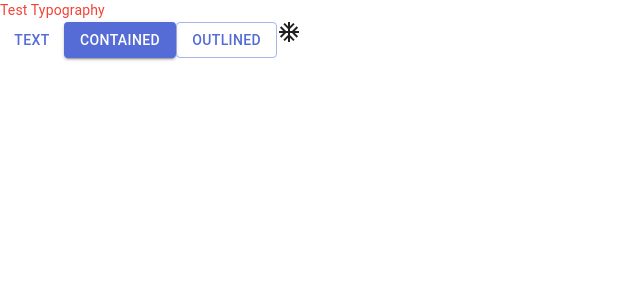
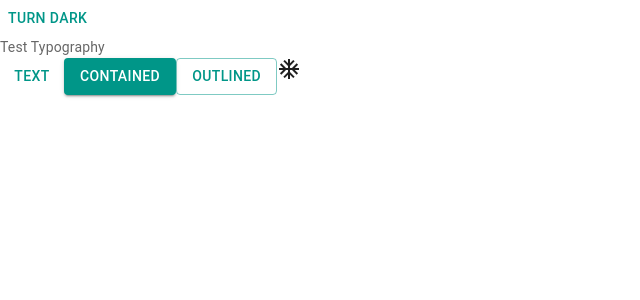
Before and after one commit to Namdao994/web-trello-js, a React (Vite) app: page / in a window 1280 px wide. Shown: the top 300 px of the page, without its empty margins (0-640 px from the left). Built offline with nearby package versions, Linux system fonts and the light colour scheme.

Commit message:
dark light p1

```diff
--- a/src/App.jsx
+++ b/src/App.jsx
@@ -1,9 +1,24 @@
 import { Button } from '@mui/material'
 import AcUnitIcon from '@mui/icons-material/AcUnit'
 import Typography from '@mui/material/Typography'
+import { useColorScheme } from '@mui/material/styles'
+
+function ModeToggle() {
+  const { mode, setMode } = useColorScheme()
+  return (
+    <Button
+      onClick={() => {
+        setMode(mode === 'light' ? 'dark' : 'light')
+      }}
+    >
+      {mode === 'light' ? 'Turn dark' : 'Turn light'}
+    </Button>
+  )
+}
 const App = () => {
   return (
     <>
+      <ModeToggle />
       <Typography variant="body2" color="text.secondary">
         Test Typography
       </Typography>
--- a/src/theme.js
+++ b/src/theme.js
@@ -1,22 +1,19 @@
-import { createTheme } from '@mui/material/styles'
-import { red } from '@mui/material/colors'
-
+import { cyan, deepOrange, orange, red, teal } from '@mui/material/colors'
+import { experimental_extendTheme as extendTheme } from '@mui/material/styles'
 // Create a theme instance.
-const theme = createTheme({
-  cssVariables: true,
-  palette: {
-    mode: 'light',
-    primary: {
-      main: '#556cd6',
+const theme = extendTheme({
+  colorSchemes: {
+    light: {
+      palette: {
+        primary: teal,
+        secondary: deepOrange,
+      },
     },
-    secondary: {
-      main: '#19857b',
-    },
-    error: {
-      main: red.A400,
-    },
-    text: {
-      secondary: red[500],
+    dark: {
+      palette: {
+        primary: cyan,
+        secondary: orange,
+      },
     },
   },
 })
```
Also changed, not shown: src/main.jsx (+4 -3 lines).
